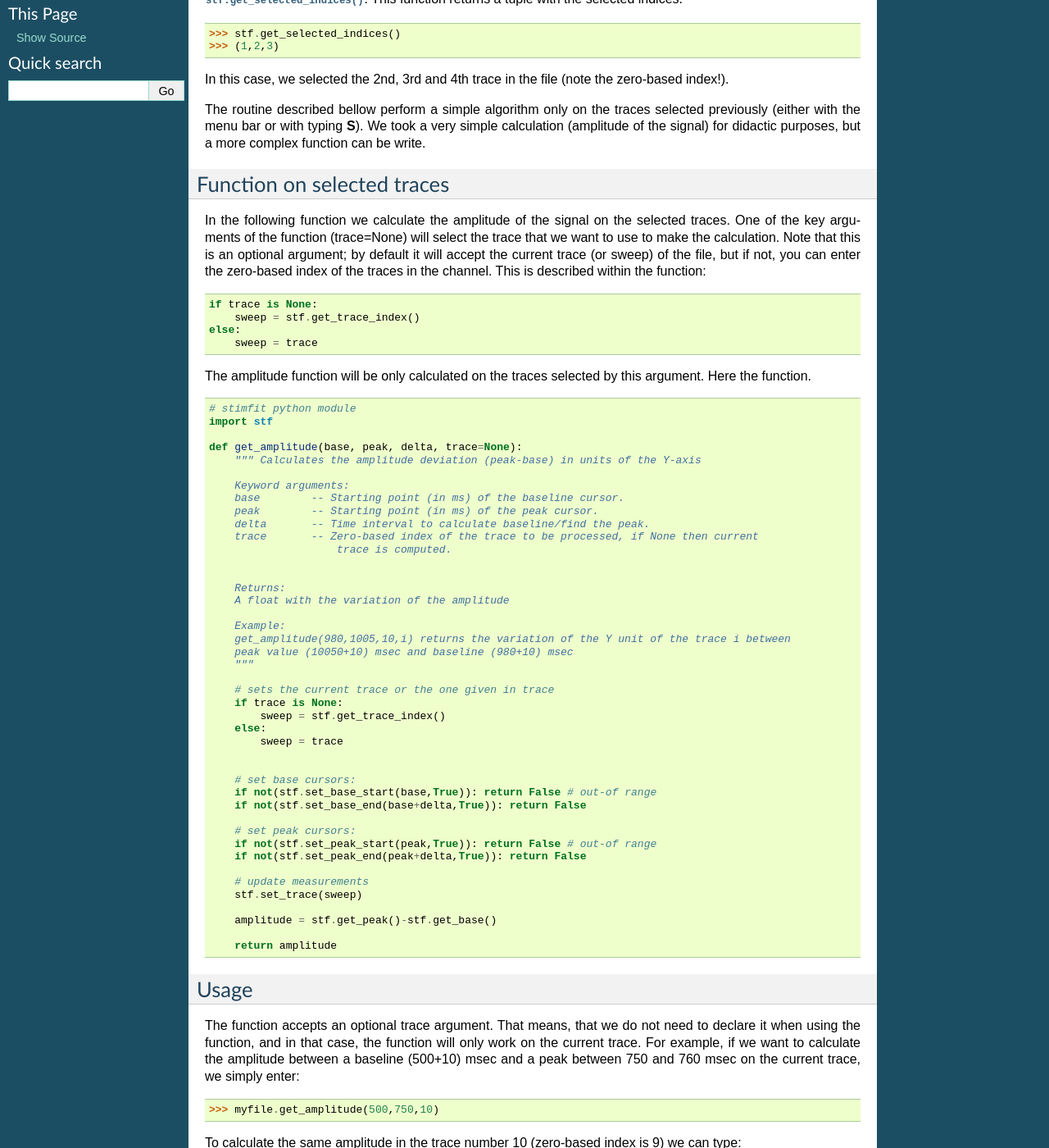
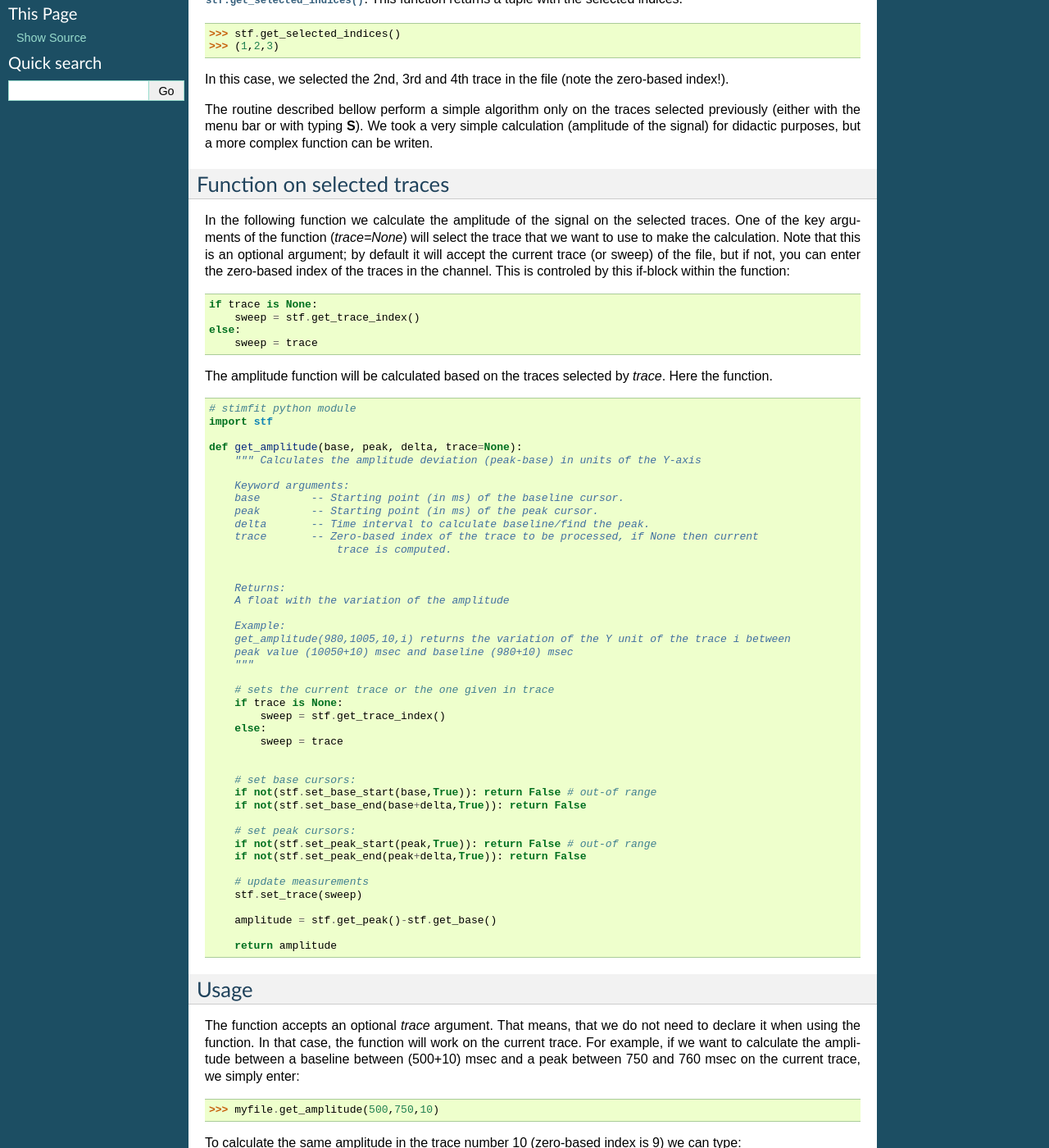
Before and after one commit to neurodroid/stimfit, a Sphinx documentation site: the page built from doc/sphinx/howto/amplitudes.rst, in a window 1280 px wide and 1400 px high, scrolled down 266 px. Shown: the whole window at 82% size. Built offline with Sphinx 7.4.7, drawn with Linux system fonts in a browser that asks for light colours; formulas are drawn with MathJax 3; some of the changed text lies outside the part shown.

Commit message:
Minor corrections in Calculations on selected traces

```diff
--- a/doc/sphinx/howto/amplitudes.rst
+++ b/doc/sphinx/howto/amplitudes.rst
@@ -5,7 +5,7 @@ Calculations on selected traces
 :Author: Jose Guzman
 :Date:  |today|
 
-A very commonly used feature of ``Stimfit`` is to select some traces of interest within a file and make some calculations on them (average, peaks, amplitudes, etc..). The batch-analysis of ``Stimfit`` does precisely that. However, in some cases we can enhance its possibilities writing our custom functions in Python for the selected traces.
+A widely used feature of ``Stimfit`` is the selection of some traces of interest within a file to make some calculations on them (average, peaks, amplitudes, etc..). The batch-analysis of ``Stimfit`` does precisely that. However, in some cases we can enhance its possibilities writing our custom functions in Python for the selected traces.
 
 In ``Stimfit`` selected traces can be easily identified by its zero-based index with the stf function :func:`stf.get_selected_indices()`. This function returns a tuple with the selected indices.
 
@@ -16,14 +16,14 @@ In ``Stimfit`` selected traces can be easily identified by its zero-based index
 
 In this case, we selected the 2nd, 3rd and 4th trace in the file (note the zero-based index!).
 
-The routine described bellow perform a simple algorithm only on the traces selected previously (either with the menu bar or with typing **S**). We took a very simple calculation (amplitude of the signal) for didactic purposes, but a more complex function can be write.
+The routine described bellow perform a simple algorithm only on the traces selected previously (either with the menu bar or with typing **S**). We took a very simple calculation (amplitude of the signal) for didactic purposes, but a more complex function can be writen.
 
 
 ===========================
 Function on selected traces
 ===========================
 
-In the following function we calculate the amplitude of the signal on the selected traces. One of the key arguments of the function (trace=None) will select the trace that we want to use to make the calculation. Note that this is an optional argument; by default it will accept the current trace (or sweep) of the file, but if not, you can enter the zero-based index of the traces in the channel. This is described within the function:
+In the following function we calculate the amplitude of the signal on the selected traces. One of the key arguments of the function (*trace=None*) will select the trace that we want to use to make the calculation. Note that this is an optional argument; by default it will accept the current trace (or sweep) of the file, but if not, you can enter the zero-based index of the traces in the channel. This is controled by this if-block within the function:
 
 ::
 
@@ -34,7 +34,7 @@ In the following function we calculate the amplitude of the signal on the select
 
 
 
-The amplitude function will be only calculated on the traces selected by this argument. Here the function.
+The amplitude function will be calculated based on the traces selected by *trace*. Here the function.
 
 
 ::
@@ -89,7 +89,7 @@ The amplitude function will be only calculated on the traces selected by this ar
 Usage
 =====
 
-The function accepts an optional trace argument. That means, that we do not need to declare it when using the function, and in that case, the function will only work on the current trace. For example, if we want to calculate the amplitude between a baseline (500+10) msec and a peak between 750 and 760 msec on the current trace, we simply enter:
+The function accepts an optional *trace* argument. That means, that we do not need to declare it when using the function. In that case, the function will work on the current trace. For example, if we want to calculate the amplitude between a baseline between (500+10) msec and a peak between 750 and 760 msec on the current trace, we simply enter:
 
 ::
 
@@ -101,10 +101,12 @@ To calculate the same amplitude in the trace number 10 (zero-based index is 9) w
 
     >>> myfile.get_amplitude(500,750,10,9)
 
-More interesting is to get the amplitude in the selected traces, we can pass the tuple of selected traces to the function as follows:
+More interesting is to get the amplitude in the selected traces, we can pass the tuple of selected traces to the *trace* argument and thereby calculate the amplitude on our selected traces:
 
 ::
 
-    amplitudes_list = [myfile.get_amplitude(0,500,750,i) for i in stf.get_selected_index()]
+    amplitudes_list = [myfile.get_amplitude(500,750,10,i) for i in stf.get_selected_index()]
 
-In this way the tuple of selected indices is passed to the by the for loop to the function, and everything is wrapped in a Python list called amplitudes_list. Note that you can write similar function with the same reasoning. The optional argument trace=None allows us to control the input to our function.
+In this way the tuple of selected indices is passed by the for loop to the function. Next, everything is wrapped in a Python list called amplitudes_list.
+
+Note that you can write similar function with the same reasoning. The optional argument trace=None allows us to control the input to our function.
```
